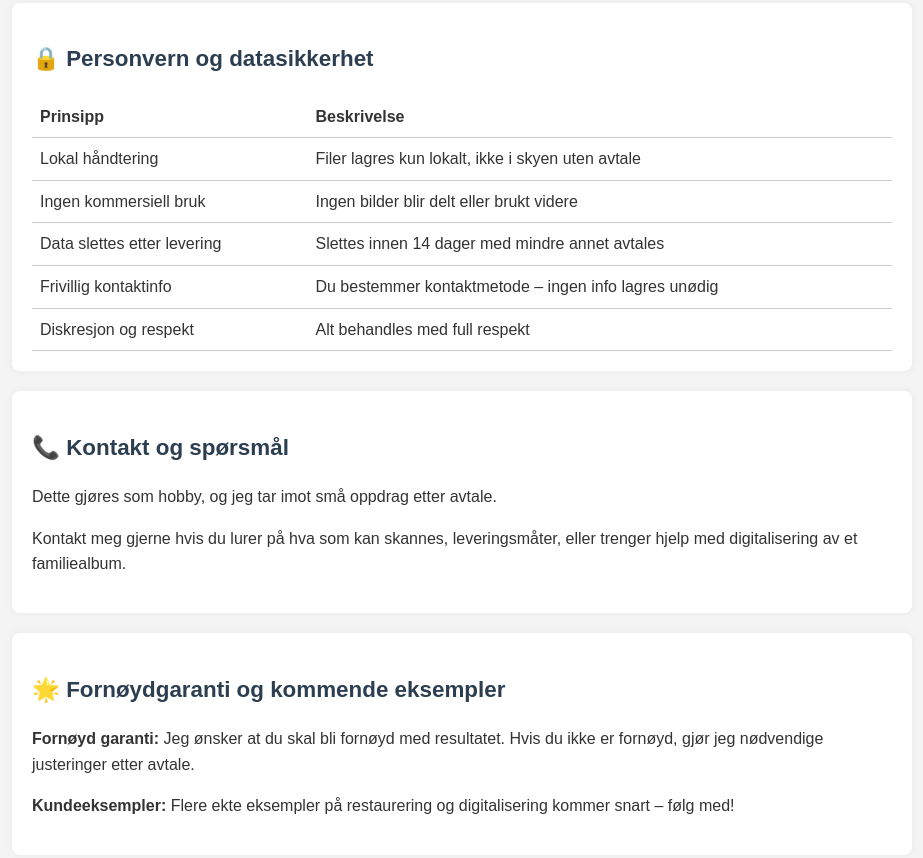
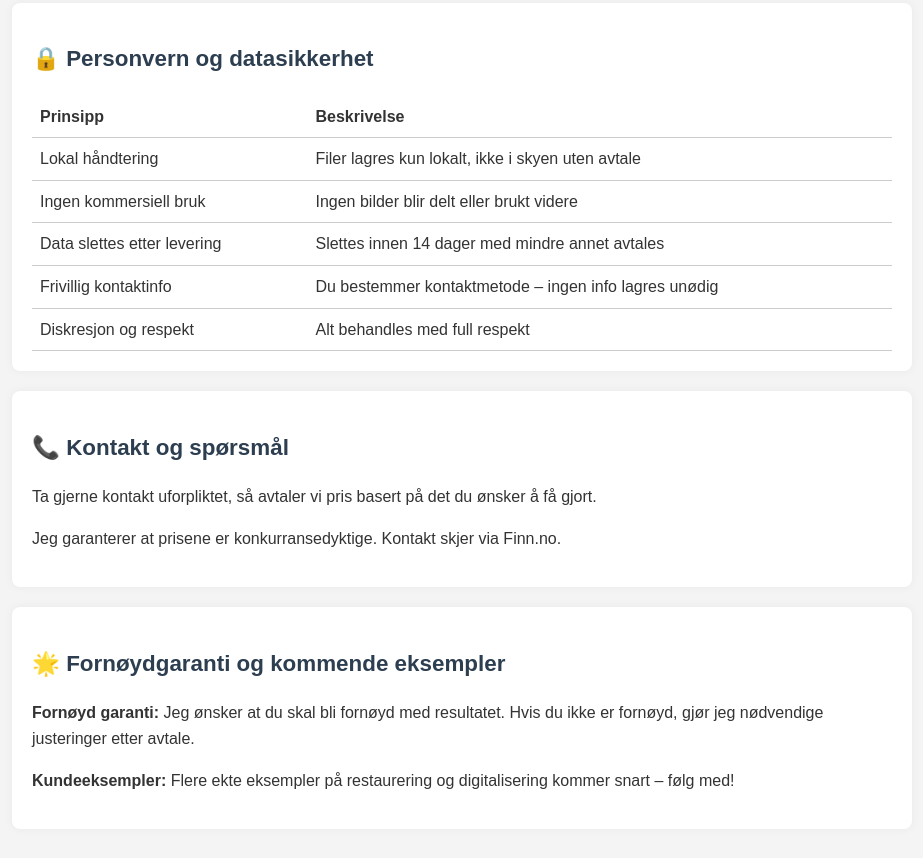
Before and after one commit to Proffscanner/Scannerinfo, a plain HTML site: page index.html in a window 1280 px wide. Shown: the part 3440-4298 px from the top of the page, without its empty margins (178-1101 px from the left). Drawn offline with Linux system fonts and the light colour scheme.

Commit message:
index.html

```diff
--- a/index.html
+++ b/index.html
@@ -152,8 +152,8 @@
 
     <div class="section">
         <h2 class="emoji">📞 Kontakt og spørsmål</h2>
-        <p>Dette gjøres som hobby, og jeg tar imot små oppdrag etter avtale.</p>
-        <p>Kontakt meg gjerne hvis du lurer på hva som kan skannes, leveringsmåter, eller trenger hjelp med digitalisering av et familiealbum.</p>
+        <p>Ta gjerne kontakt uforpliktet, så avtaler vi pris basert på det du ønsker å få gjort.</p>
+        <p>Jeg garanterer at prisene er konkurransedyktige. Kontakt skjer via Finn.no.</p>
     </div>
 
     <div class="section">
```
